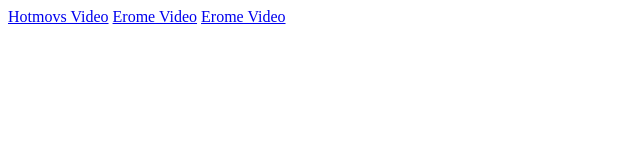
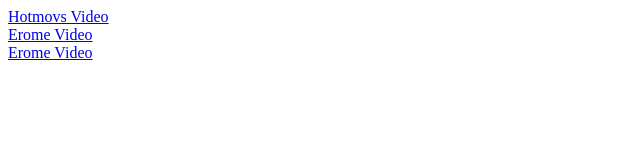
Before and after one commit to proweb99/pop, a plain HTML site: page index.html in a window 1280 px wide. Shown: the whole page, without its empty margins (0-640 px from the left). Drawn offline with Linux system fonts and the light colour scheme.

Commit message:
Update index.html

```diff
--- a/index.html
+++ b/index.html
@@ -7,9 +7,9 @@
     <title>Document</title>
 </head>
 <body>
-    <a href="https://hotmovs.tube/videos/10659283/pppd-974-the-reason-he-married-was-to-get-to/?promo=10283">Hotmovs Video</a>
-<a href="https://www.erome.com/a/P9x2UIjk">Erome Video</a>
-    <a href="https://www.analdin.com/videos/391167/submissive-redhead-teen-rough-interracial-sex/">Erome Video</a>
+    <a href="https://hotmovs.tube/videos/10659283/pppd-974-the-reason-he-married-was-to-get-to/?promo=10283">Hotmovs Video</a><br>
+<a href="https://www.erome.com/a/P9x2UIjk">Erome Video</a><br>
+    <a href="https://www.analdin.com/videos/391167/submissive-redhead-teen-rough-interracial-sex/">Erome Video</a><br>
 
 </body>
 </html>
```
